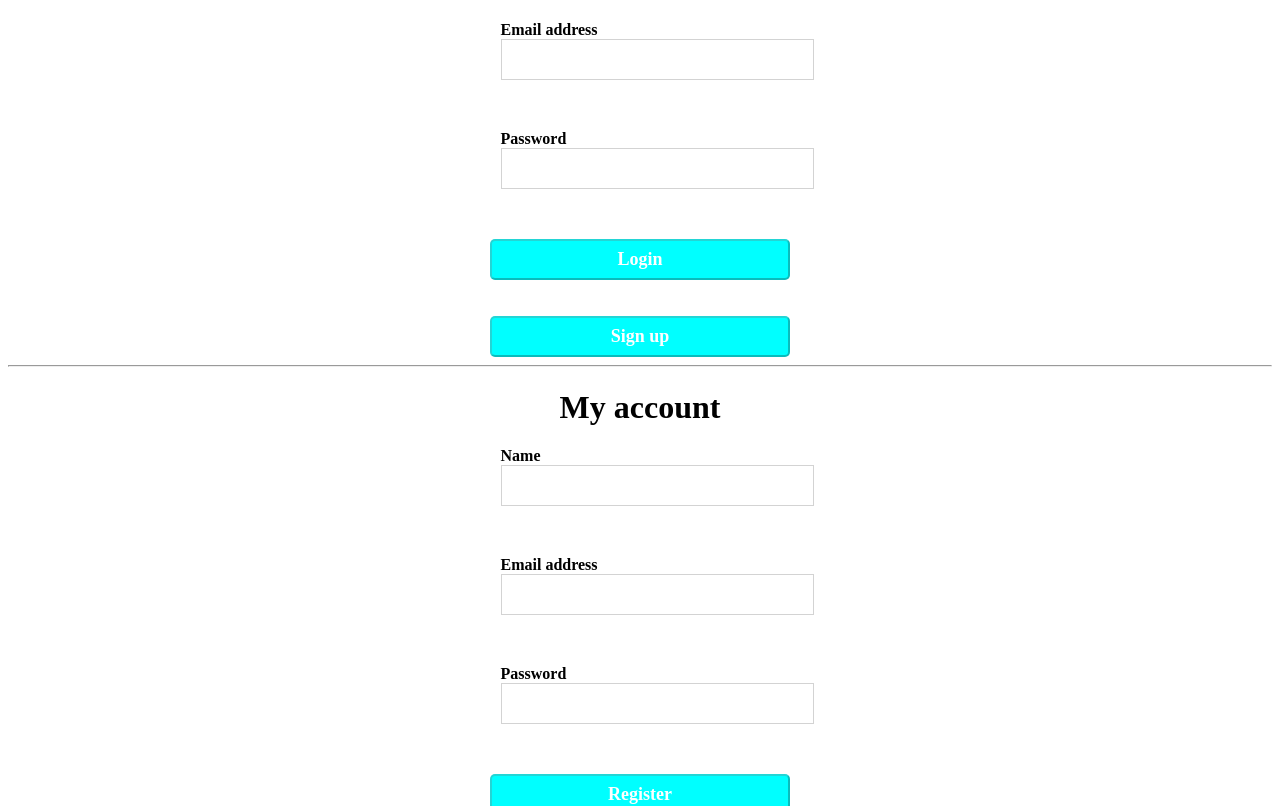
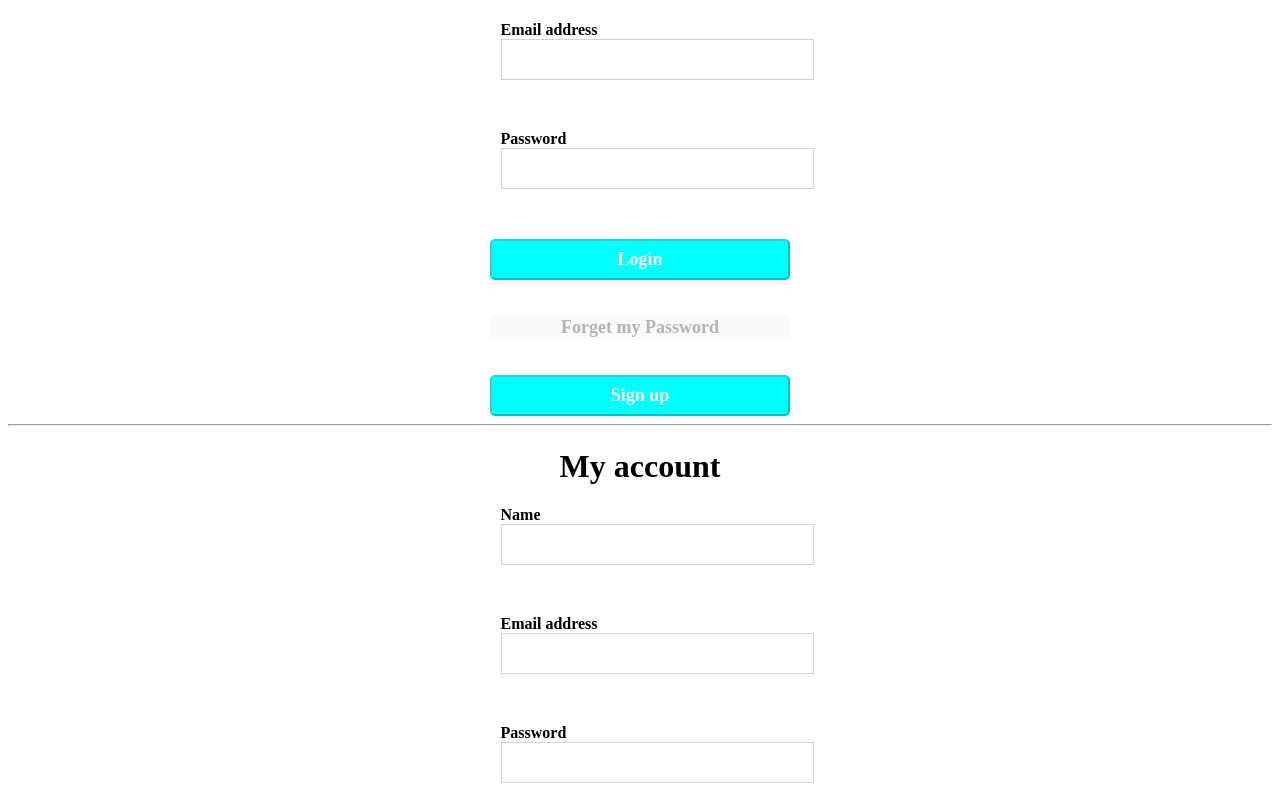
Before and after one commit to Zistaeb/my-store-angular, an Angular app: page / in a window 1280 px wide. Shown: the top 806 px of the page. Built offline with nearby package versions, Linux system fonts and the light colour scheme.

Commit message:
Reto añadí boton

```diff
--- a/src/app/app.component.html
+++ b/src/app/app.component.html
@@ -11,6 +11,8 @@
     <p class="message-error-form" [class.invalid]="passwordInputForm.invalid && nameInputForm.touched">This field is required</p>
   </div>
   <button class="buttonForm" [disabled]="myForm.invalid" type="submit">Login</button>
+  <br><br>
+  <button class="buttonFormForget" [disabled]="myForm.invalid" type="submit">Forget my Password</button>
   <br><br>
   <button class="buttonForm" [disabled]="myForm.invalid" type="submit">Sign up</button>
 </form>
--- a/src/app/app.component.scss
+++ b/src/app/app.component.scss
@@ -111,7 +111,15 @@
   }
 }
 
-
+.buttonFormForget {
+  display: block;
+  width: 50%;
+  font-family: Bricolage_Grotesque, solid;
+  font-size: large;
+  font-weight: 800;
+  text-align: center;
+  border: transparent;
+}
 
 @media screen and (min-width: 40em) {
   .products--grid {
```
